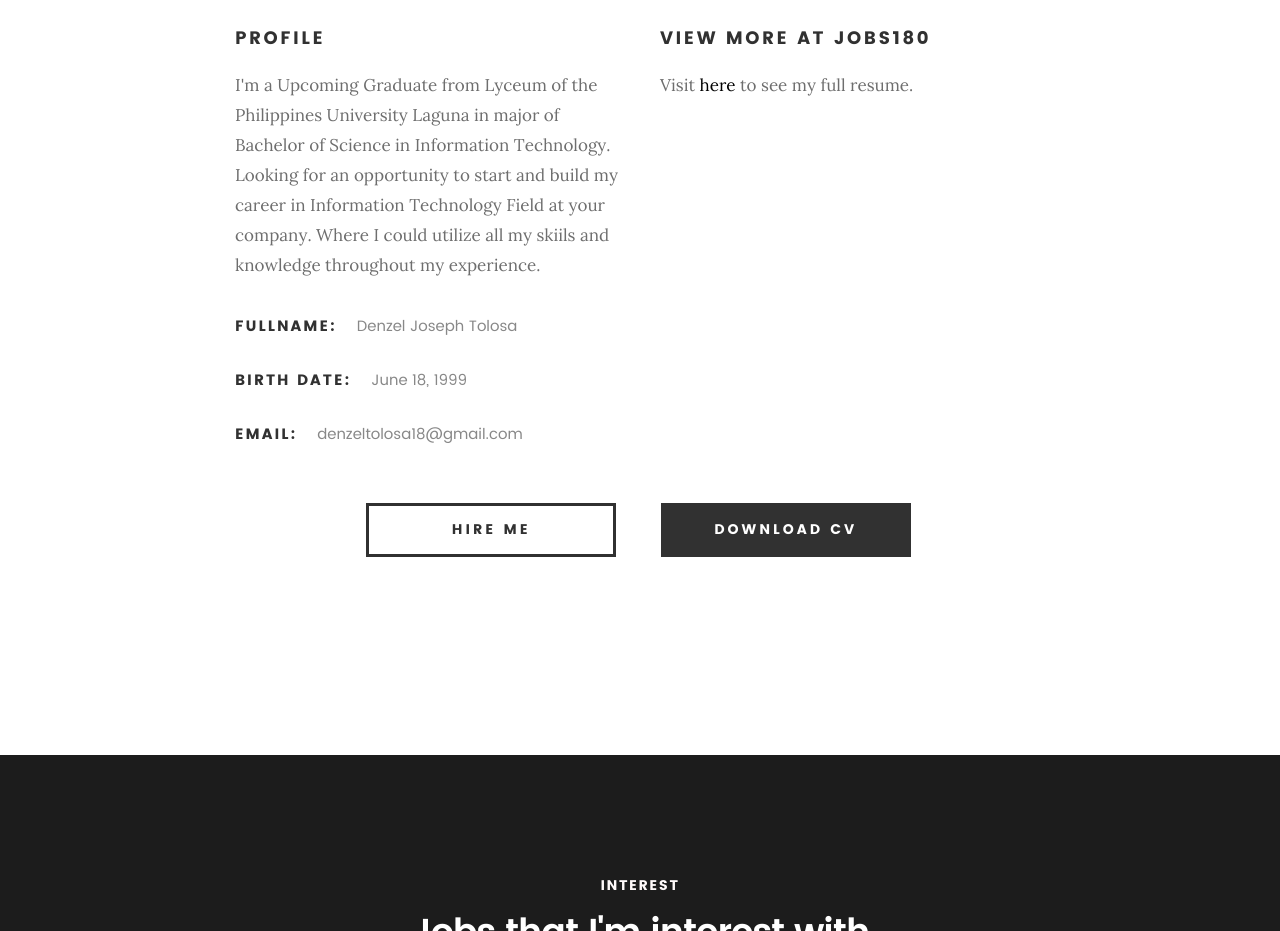
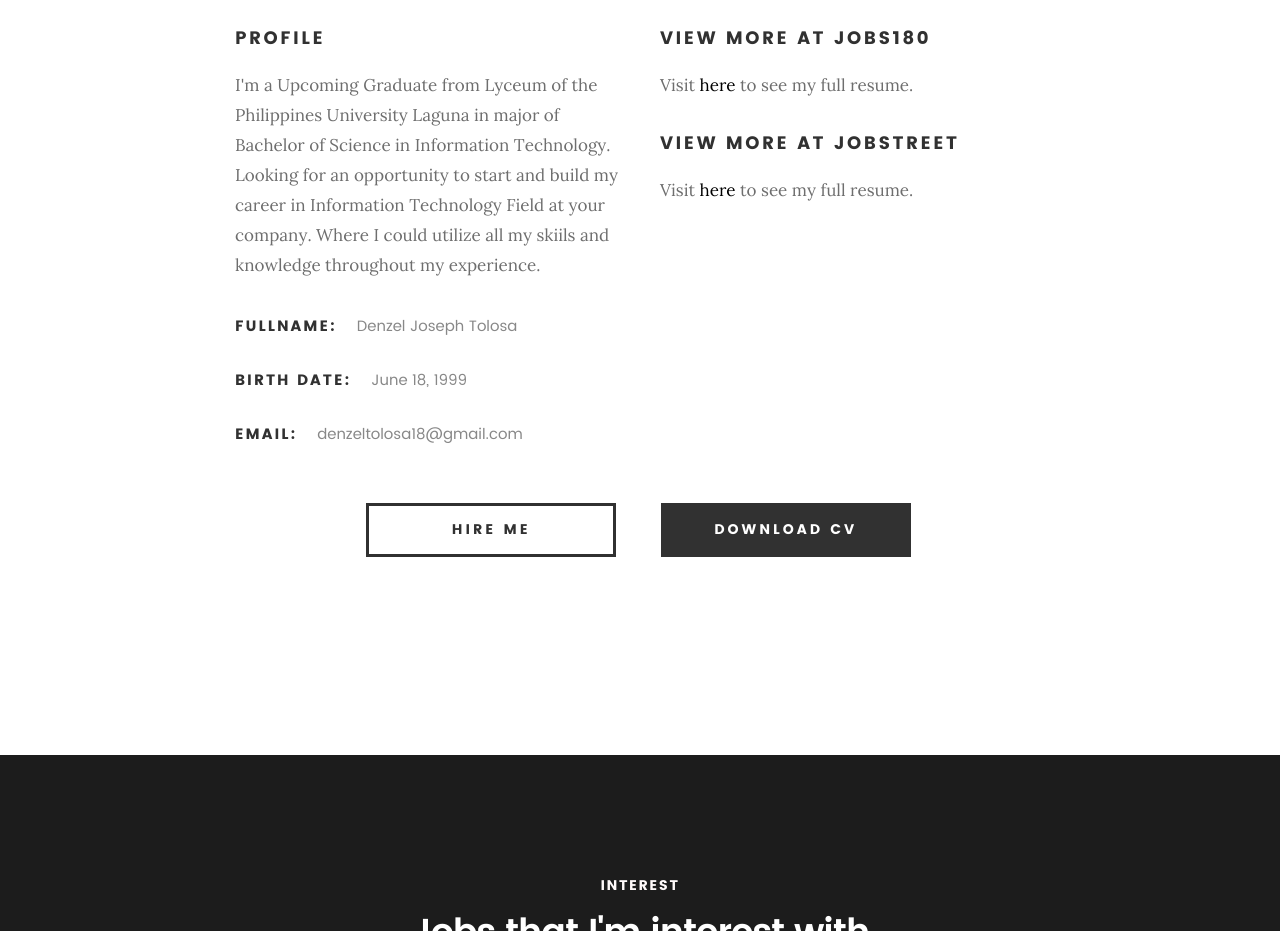
Before and after one commit to denzeltolosa/myportfolio, a plain HTML site: page index.html in a window 1280 px wide. Shown: the part 1200-2131 px from the top of the page. Drawn offline with Linux system fonts and the light colour scheme; files whose address does not match are found by name.

Commit message:
Edit the index section

```diff
--- a/index.html
+++ b/index.html
@@ -152,6 +152,12 @@
 			<p>Visit <a href="https://denzeltolosa.jobs180.com/">here</a> to see my full resume.</p>
 
 		</div>
+		<div class="col-six tab-full">
+
+			<h3>View more at Jobstreet</h3>
+			<p>Visit <a href="https://denzeltolosa.jobs180.com/">here</a> to see my full resume.</p>
+
+		</div>
 
    	<div class="row button-section">
    		<div class="col-twelve">
```
Also changed, not shown: images/2x2.jpg.
